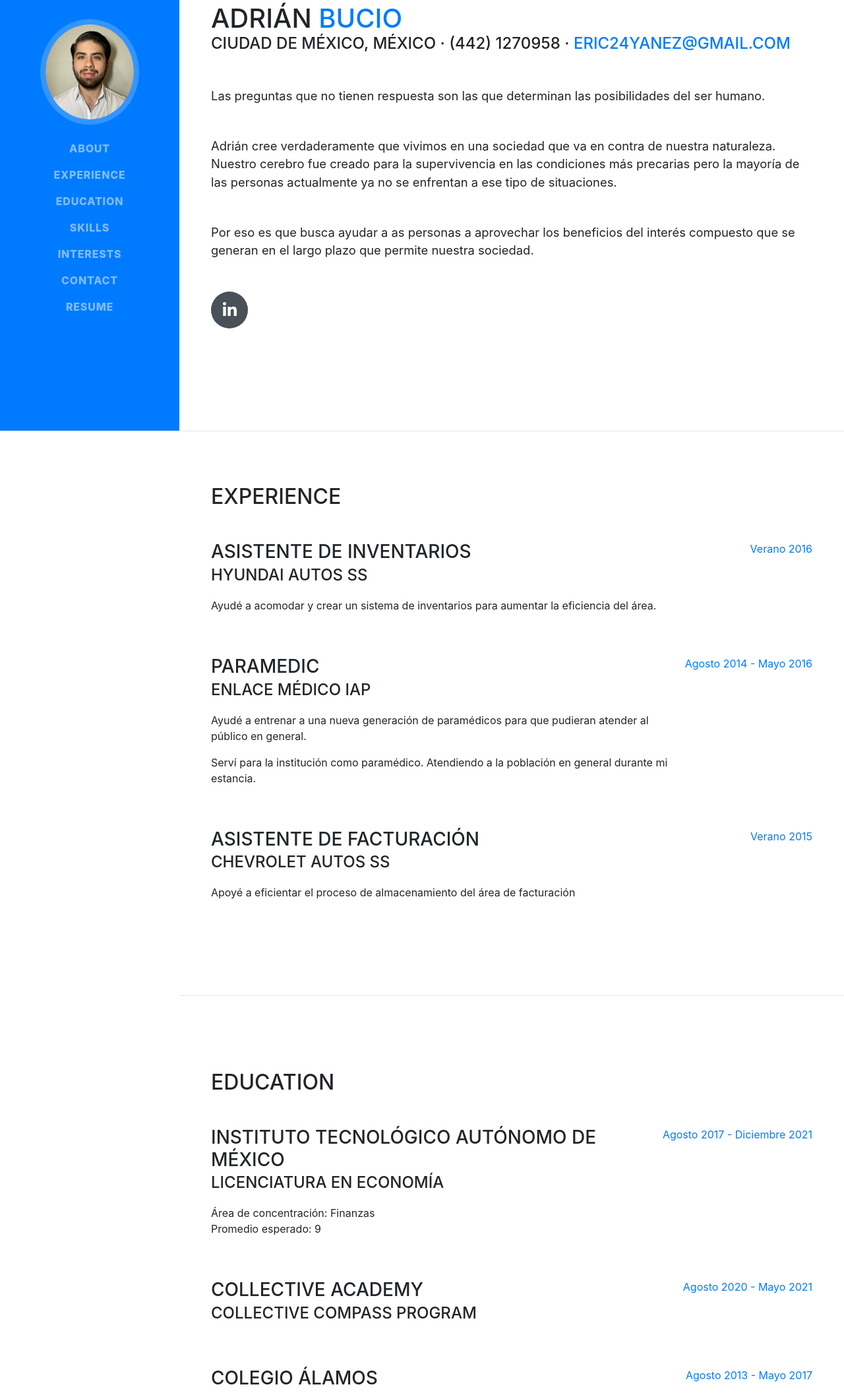
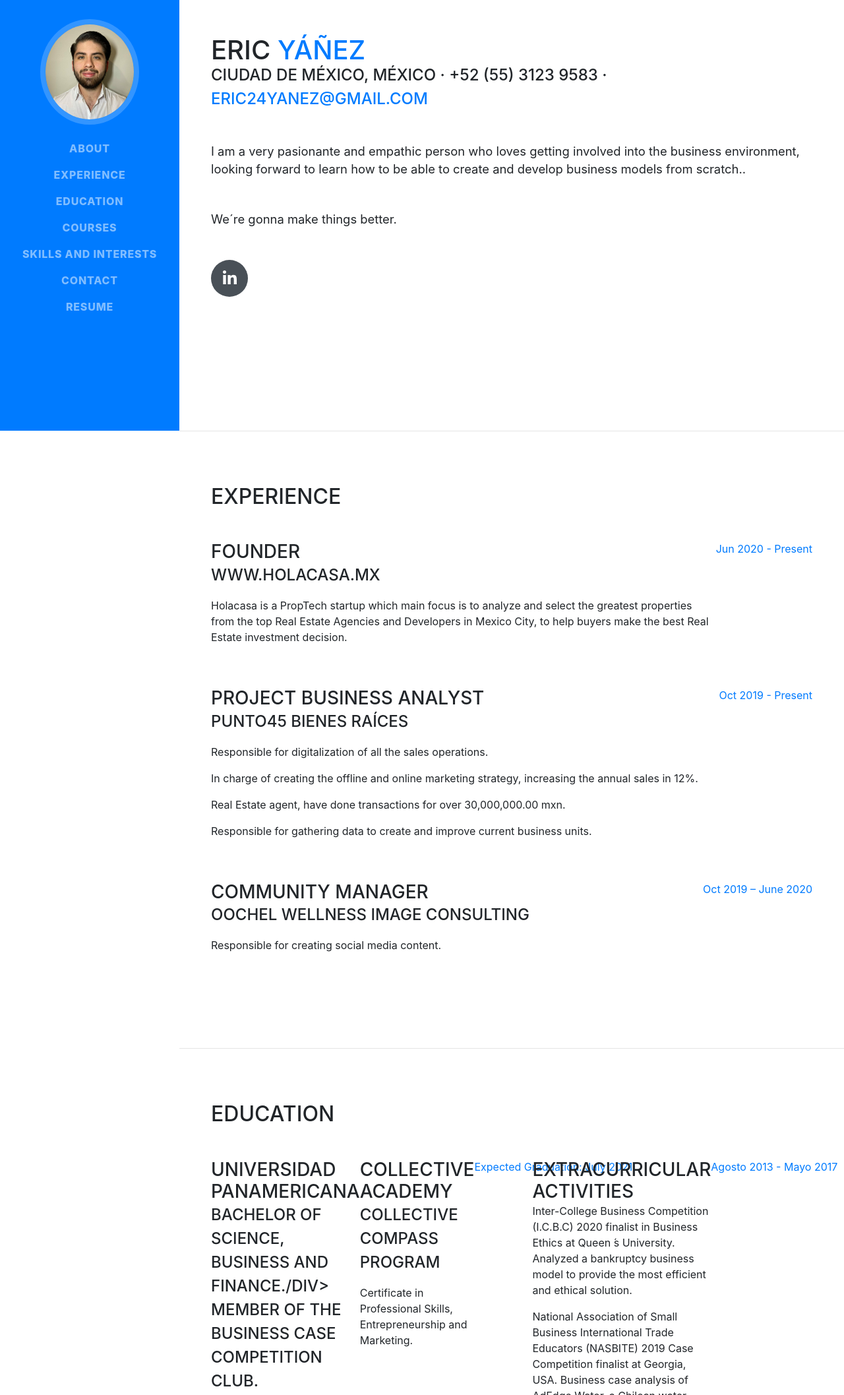
Before and after one commit to ericyanez/helllo, a plain HTML site: page index.html in a window 1280 px wide. Shown: the part 147-2262 px from the top of the page at 66% size. Drawn offline with nearby package versions, Linux system fonts and the light colour scheme; files that its build step writes are made by us from their sources; files whose address does not match are found by name; a web font is replaced by a local one.

Commit message:
Update index.html

```diff
--- a/index.html
+++ b/index.html
@@ -20,7 +20,7 @@
         <!-- Navigation-->
         <nav class="navbar navbar-expand-lg navbar-dark bg-primary fixed-top" id="sideNav">
             <a class="navbar-brand js-scroll-trigger" href="#page-top">
-                <span class="d-block d-lg-none">Adrián Bucio</span>
+                <span class="d-block d-lg-none">Eric Yáñez</span>
                 <span class="d-none d-lg-block"><img class="img-fluid img-profile rounded-circle mx-auto mb-2" src="Copia de IMG_1556.JPG" alt="" /></span>
             </a>
             <button class="navbar-toggler" type="button" data-toggle="collapse" data-target="#navbarSupportedContent" aria-controls="navbarSupportedContent" aria-expanded="false" aria-label="Toggle navigation"><span class="navbar-toggler-icon"></span></button>
@@ -30,8 +30,8 @@
                     <!--comentario-->
                     <li class="nav-item"><a class="nav-link js-scroll-trigger" href="#experience">Experience</a></li>
                     <li class="nav-item"><a class="nav-link js-scroll-trigger" href="#education">Education</a></li>
-                    <li class="nav-item"><a class="nav-link js-scroll-trigger" href="#skills">Skills</a></li>
-                    <li class="nav-item"><a class="nav-link js-scroll-trigger" href="#interests">Interests</a></li>
+                    <li class="nav-item"><a class="nav-link js-scroll-trigger" href="#courses">Courses</a></li>
+                    <li class="nav-item"><a class="nav-link js-scroll-trigger" href="#skills-and-interests">Skills and iNterests</a></li>
                     <!--
                     <li class="nav-item"><a class="nav-link js-scroll-trigger" href="#awards">Awards</a></li>
                     -->
@@ -46,16 +46,15 @@
             <section class="resume-section" id="about">
                 <div class="resume-section-content">
                     <h1 class="mb-0">
-                        Adrián
-                        <span class="text-primary">Bucio</span>
+                        Eric
+                        <span class="text-primary">Yáñez</span>
                     </h1>
                     <div class="subheading mb-5">
-                        Ciudad de México, México · (442) 1270958 ·
+                        Ciudad de México, México · +52 (55) 3123 9583 ·
                         <a href="mailto:eric24yanezv@gmail.com">eric24yanez@gmail.com</a>
                     </div>
-                    <p class="lead mb-5">Las preguntas que no tienen respuesta son las que determinan las posibilidades del ser humano.</p>
-                    <p class="lead mb-5">Adrián cree verdaderamente que vivimos en una sociedad que va en contra de nuestra naturaleza. Nuestro cerebro fue creado para la supervivencia en las condiciones más precarias pero la mayoría de las personas actualmente ya no se enfrentan a ese tipo de situaciones.</p>
-                    <p class="lead mb-5">Por eso es que busca ayudar a as personas a aprovechar los beneficios del interés compuesto que se generan en el largo plazo que permite nuestra sociedad.</p>
+                    <p class="lead mb-5">I am a very pasionante and empathic person who loves getting involved into the business environment, looking forward to learn how to be able to create and develop business models from scratch..</p>
+                    <p class="lead mb-5">We´re gonna make things better.</p>
                     <div class="social-icons">
                         <a class="social-icon" href="https://www.linkedin.com/in/ericyanezl/"><i class="fab fa-linkedin-in"></i></a>
                         <!--<a class="social-icon" href="#"><i class="fab fa-github"></i></a>-->
@@ -69,28 +68,30 @@
                     <h2 class="mb-5">Experience</h2>
                     <div class="d-flex flex-column flex-md-row justify-content-between mb-5">
                         <div class="flex-grow-1">
-                            <h3 class="mb-0">Asistente de inventarios</h3>
-                            <div class="subheading mb-3">Hyundai Autos SS</div>
-                            <p>Ayudé a acomodar y crear un sistema de inventarios para aumentar la eficiencia del área.</p>
+                            <h3 class="mb-0">Founder</h3>
+                            <div class="subheading mb-3">www.holacasa.mx</div>
+                            <p>Holacasa is a PropTech startup which main focus is to analyze and select the greatest properties from the top Real Estate Agencies and Developers in Mexico City, to help buyers make the best Real Estate investment decision.</p>
                         </div>
-                        <div class="flex-shrink-0"><span class="text-primary">Verano 2016</span></div>
+                        <div class="flex-shrink-0"><span class="text-primary">Jun 2020 - Present</span></div>
                     </div>
                     <div class="d-flex flex-column flex-md-row justify-content-between mb-5">
                         <div class="flex-grow-1">
-                            <h3 class="mb-0">Paramedic</h3>
-                            <div class="subheading mb-3">Enlace Médico IAP</div>
-                            <p>Ayudé a entrenar a una nueva generación de paramédicos para que pudieran atender al público en general.</p>
-                            <p>Serví para la institución como paramédico. Atendiendo a la población en general durante mi estancia.</p>
+                            <h3 class="mb-0">Project Business Analyst</h3>
+                            <div class="subheading mb-3">Punto45 Bienes Raíces</div>
+                            <p>Responsible for digitalization of all the sales operations.</p>
+                            <p>In charge of creating the offline and online marketing strategy, increasing the annual sales in 12%.</p>
+                            <p>Real Estate agent, have done transactions for over 30,000,000.00 mxn.</p>
+                            <p>Responsible for gathering data to create and improve current business units.</p>
                         </div>
-                        <div class="flex-shrink-0"><span class="text-primary">Agosto 2014 - Mayo 2016</span></div>
+                        <div class="flex-shrink-0"><span class="text-primary">Oct 2019 - Present</span></div>
                     </div>
                     <div class="d-flex flex-column flex-md-row justify-content-between mb-5">
                         <div class="flex-grow-1">
-                            <h3 class="mb-0">Asistente de facturación</h3>
-                            <div class="subheading mb-3">Chevrolet Autos SS</div>
-                            <p>Apoyé a eficientar el proceso de almacenamiento del área de facturación</p>
+                            <h3 class="mb-0">Community Manager</h3>
+                            <div class="subheading mb-3">Oochel Wellness Image Consulting</div>
+                            <p>Responsible for creating social media content.</p>
                         </div>
-                        <div class="flex-shrink-0"><span class="text-primary">Verano 2015</span></div>
+                        <div class="flex-shrink-0"><span class="text-primary">Oct 2019 – June 2020</span></div>
                     </div>
                 </div>
             </section>
@@ -101,67 +102,64 @@
                     <h2 class="mb-5">Education</h2>
                     <div class="d-flex flex-column flex-md-row justify-content-between mb-5">
                         <div class="flex-grow-1">
-                            <h3 class="mb-0">Instituto Tecnológico Autónomo de México</h3>
-                            <div class="subheading mb-3">Licenciatura en Economía</div>
-                            <div>Área de concentración: Finanzas</div>
-                            <p>Promedio esperado: 9</p>
+                            <h3 class="mb-0">Universidad Panamericana</h3>
+                            <div class="subheading mb-3">Bachelor of Science, Business and Finance./div>
+                            <p>Member of the Business Case Competition Club.</p>
                         </div>
-                        <div class="flex-shrink-0"><span class="text-primary">Agosto 2017 - Diciembre 2021</span></div>
+                        <div class="flex-shrink-0"><span class="text-primary">Expected Graduation: July 2023</span></div>
                     </div>
                     <div class="d-flex flex-column flex-md-row justify-content-between mb-5">
                         <div class="flex-grow-1">
                             <h3 class="mb-0">Collective Academy</h3>
                             <div class="subheading mb-3">Collective Compass Program</div>
+                            <p>Certificate in Professional Skills, Entrepreneurship and Marketing.</p>
                          </div>
-                        <div class="flex-shrink-0"><span class="text-primary">Agosto 2020 - Mayo 2021</span></div>
+                        <div class="flex-shrink-0"><span class="text-primary">Expected Graduation: July 2021</span></div>
                     </div>
                     <div class="d-flex flex-column flex-md-row justify-content-between">
                         <div class="flex-grow-1">
-                            <h3 class="mb-0">Colegio Álamos</h3>
-                            <div class="subheading mb-3">Preparatoria - Bachillerato Internacional</div>
-                            <p>Promedio: 9.1</p>
+                            <h3 class="mb-0">Extracurricular Activities</h3>
+                            <p>Inter-College Business Competition (I.C.B.C) 2020 finalist in Business Ethics at Queen ́s University. Analyzed a bankruptcy business model to provide the most efficient and ethical solution.</p>
+                            <p>National Association of Small Business International Trade Educators (NASBITE) 2019 Case Competition finalist at Georgia, USA. Business case analysis of AdEdge Water, a Chilean water treatment solutions company, pursuing to enter the Mexican market.</p>
+                            <p>Campus finalist of Hult Prize at Universidad Panamericana CDMX.</p>
                         </div>
                         <div class="flex-shrink-0"><span class="text-primary">Agosto 2013 - Mayo 2017</span></div>
                     </div>
                 </div>
             </section>
             <hr class="m-0" />
-            <!-- Skills-->
-            <section class="resume-section" id="skills">
+            <!-- Courses-->
+            <section class="resume-section" id="courses">
                 <div class="resume-section-content">
-                    <h2 class="mb-5">Skills</h2>
-                    <div class="subheading mb-3">Flujo de trabajo</div>
-                    <ul class="fa-ul mb-0">
+                    <h2 class="mb-5">Courses</h2>
                         <li>
                             <span class="fa-li"><i class="fas fa-check"></i></span>
-                            Análisis financiero
+                            Mortgage Broker Certification at SOC University (2020)
                         </li>
                         <li>
                             <span class="fa-li"><i class="fas fa-check"></i></span>
-                            Proyección financiera
+                            Real Estate Pivots Program at Orange Academy (2020)
                         </li>
                         <li>
                             <span class="fa-li"><i class="fas fa-check"></i></span>
-                            Creación de reportes
+                            Investment Course at BBVA Bancomer (2019)
                         </li>
                         <li>
                             <span class="fa-li"><i class="fas fa-check"></i></span>
-                            Manejo de equipos
+                            Course Investment Portfolios at Universidad Anahuac Sur (2017)
                         </li>
                         <li>
                             <span class="fa-li"><i class="fas fa-check"></i></span>
-                            Creación y sintesis de ideas
-                        </li>
                     </ul>
                 </div>
             </section>
             <hr class="m-0" />
-            <!-- Interests-->
-            <section class="resume-section" id="interests">
+            <!-- Skills and Interests-->
+            <section class="resume-section" id="skills-and-interests">
                 <div class="resume-section-content">
-                    <h2 class="mb-5">Interests</h2>
-                    <p>Me encantan las finanzas y extiendo sus conceptos a toda mi vida. Creo fírmemente en el interés compuesto y tengo una cuenta de instagram (@exponencialacademia) en la que me dedico a descifrar sus secretos. Además me encantan los modelos mentales y los procesos que están detrás de todas las deciciones que tomamos.</p>
-                    <p class="mb-0">Disfruto mucho de actividades al aire libre, en especial las que tienen que ver con tablas como el wakeboarb o el snowboard. También me gusta mucho jugar juegos de mesa, en espacial Catán.</p>
+                    <h2 class="mb-5">Skills and Interests</h2>
+                    <p>Skills: Rapport Building, Strategic Prospecting, Public Speaking, Entrepreneurship, Writing Skills, Adaptability, Ethical Behavior.</p>
+                    <p class="mb-0">Interests: Real Estate, Entrepreneurship, Innovation in LATAM, PropTech, Venture Capital and Positive Psychology..</p>
                 </div>
             </section>
             <hr class="m-0" />
@@ -218,10 +216,8 @@
                     <h2 class="mb-5">Contact</h2>
                     <p>Con gusto podemos conectar.</p>
                     <div class="social-icons">
-                        <a class="social-icon" href="https://www.linkedin.com/in/adrianbuciovalenti/"><i class="fab fa-linkedin-in"></i></a>
+                        <a class="social-icon" href="https://www.linkedin.com/in/ericyanezl/"><i class="fab fa-linkedin-in"></i></a>
                         <!--<a class="social-icon" href="#"><i class="fab fa-github"></i></a>-->
-                        <a class="social-icon" href="https://twitter.com/abuciov"><i class="fab fa-twitter"></i></a>
-                        <a class="social-icon" href="https://www.instagram.com/exponencialacademia/?hl=es-la"><i class="fab fa-instagram"></i></a>
                     </div>
                 </div>
             </section>
```
